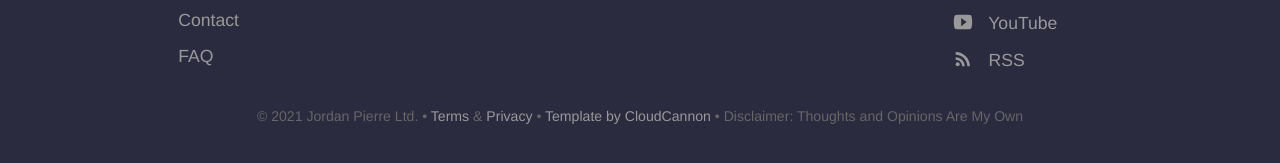
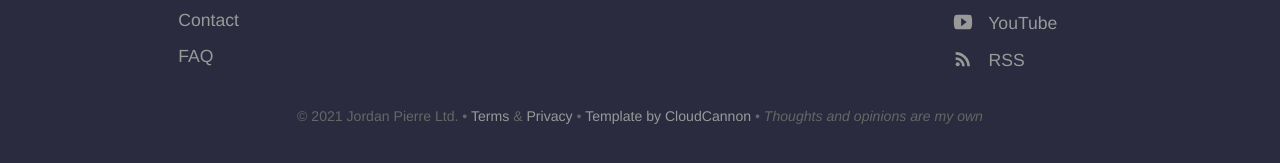
Before and after one commit to jordan-pierre/coaching, a Jekyll site: the page built from index.html, in a window 1280 px wide and 900 px high, scrolled down 2499 px. Shown: the part 723-886 px from the top of the window. Built offline with Jekyll 4.4.1, drawn with Linux system fonts in a browser that asks for light colours.

Commit message:
italicized disclaimer

```diff
--- a/_layouts/default.html
+++ b/_layouts/default.html
@@ -44,7 +44,7 @@
 					</ul>
 					{% endfor %}
 				</div>
-				<p class="copyright">&copy; {{ site.time | date: '%Y' }} Jordan Pierre Ltd. • <a href="#">Terms</a> &amp; <a href="#">Privacy</a> • <a href="https://cloudcannon.com/">Template by CloudCannon</a> • Disclaimer: Thoughts and Opinions Are My Own</p>
+				<p class="copyright">&copy; {{ site.time | date: '%Y' }} Jordan Pierre Ltd. • <a href="#">Terms</a> &amp; <a href="#">Privacy</a> • <a href="https://cloudcannon.com/">Template by CloudCannon</a> • <i>Thoughts and opinions are my own</i></p>
 			</div>
 		</footer>
 		<script>
```
